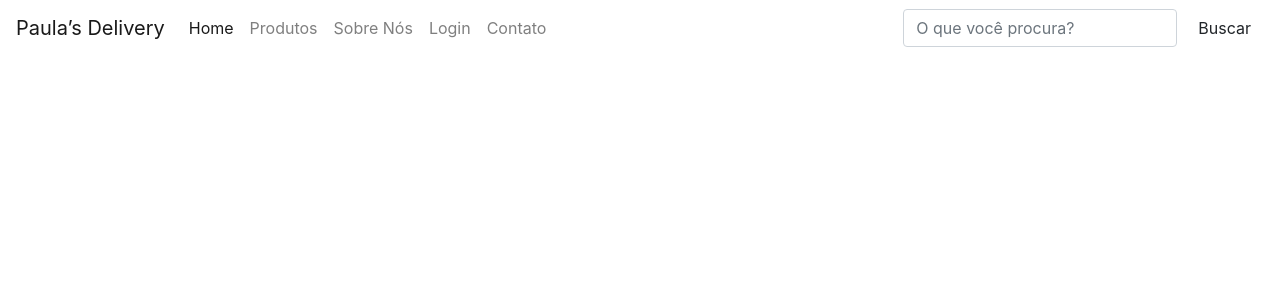
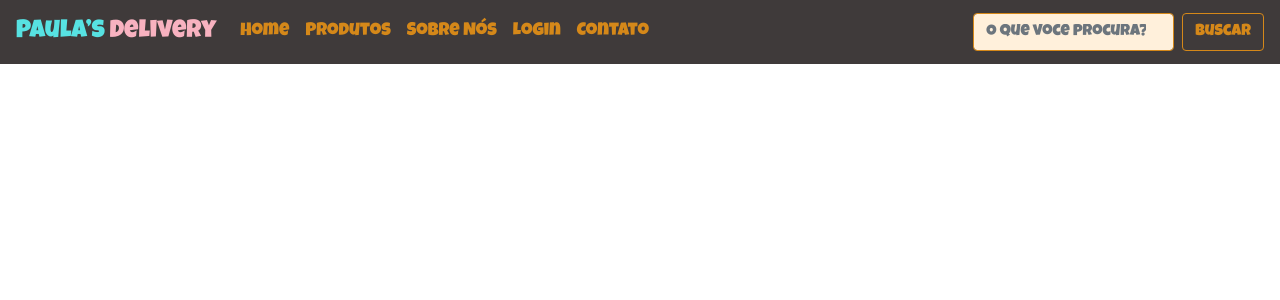
Before and after one commit to Pedrox42/Trainee-Grupo-2, a PHP site: page /html/navbar.html in a window 1280 px wide. Shown: the top 300 px of the page. Run offline with PHP 8.4, Linux system fonts and the light colour scheme.

Commit message:
Arrumando a navbar e o footer nas outras paginas

```diff
--- a/html/contato.html
+++ b/html/contato.html
@@ -4,6 +4,8 @@
 <head>
     <meta charset="utf-8">
     <meta name="viewport" content="width=device-width, initial-scale=1, shrink-to-fit=no">
+    <link href="https://fonts.googleapis.com/css2?family=Luckiest+Guy&display=swap" rel="stylesheet">
+    <link href="https://fonts.googleapis.com/css2?family=Baloo+Chettan+2:wght@600&display=swap" rel="stylesheet">
     <link rel="stylesheet" href="../public/css/bootstrap.min.css">
     <link rel="stylesheet" href="../public/css/styles.css">
     <link href="https://fonts.googleapis.com/css2?family=Baloo+Bhaina+2:wght@400;500;700&display=swap" rel="stylesheet">
--- a/public/css/styles.css
+++ b/public/css/styles.css
@@ -1,3 +1,76 @@
+/* Navbar */
+
+.navbar_cor {
+    background-color: #3F3A3A;
+    font-family: 'Luckiest Guy', cursive;
+}
+
+.tamanho_paula {
+    font-size: 25px;
+}
+
+.tamanho_navbar span {
+    font-size: 25px;
+}
+
+.fonte_cor_navbar {
+    color: #D58819 !important;
+    font-size: 18px;
+}
+
+.fonte_cor_navbar:hover {
+    color: #FFF0DB !important;
+}
+
+.navbar-light .navbar-brand {
+    color: #57E2E2 !important
+}
+
+.navbar-light .navbar-brand span {
+    color: #F8B2C0 !important
+}
+
+.cor_da_pesquisa {
+    color: #D58819 !important;
+    border-color: #D58819 !important;
+}
+
+.cor_da_pesquisa:hover {
+    color: #D58819 !important;
+    border-color: #D58819 !important;
+    background-color: #FFF0DB !important;
+}
+
+.form-control {
+    background-color: #FFF0DB!important;
+    border-color: #D58819 !important;
+}
+
+
+/* Footer */
+
+.footer-paulas {
+    background-color: #3F3A3A;
+    color: #D58819;
+    width: 100%;
+    font-family: 'Baloo Chettan 2', cursive;
+}
+
+.coluna-footer-paulas ul li {
+    list-style: none;
+}
+
+a {
+    color: #D58819 !important;
+}
+
+a:hover {
+    color: #FFF0DB !important;
+    text-decoration: none !important;
+}
+
+
+/* Contato */
 .contato{
     color: #3f3a3a;
     background-color: #fff0d8;
@@ -51,6 +124,8 @@
 .mapa-contato iframe{
     margin-top: 15px;
 }
+
+/* Crud Adm */
 .frontend_crud{
     color: #3f3a3a;
     background-color: #fff0d8;
@@ -199,6 +274,7 @@ background-color: #F8B2C0;
 }
 
 .button-home {
+    color: white !important;
     background-color: #d9861b !important;
 }
 
@@ -215,7 +291,8 @@ background-color: #F8B2C0;
     background-color: #3F3A3A;
     color: #D58819;
     width: 100%;
-    font-family: 'Baloo Chettan 2', cursive;
+    font-family: 'Baloo Chettan 2', cursive !important;
+    font-weight: 600;
 }
 
 .coluna-footer-paulas ul li {
```
Also changed, not shown: html/index.html (+41 -2 lines).
